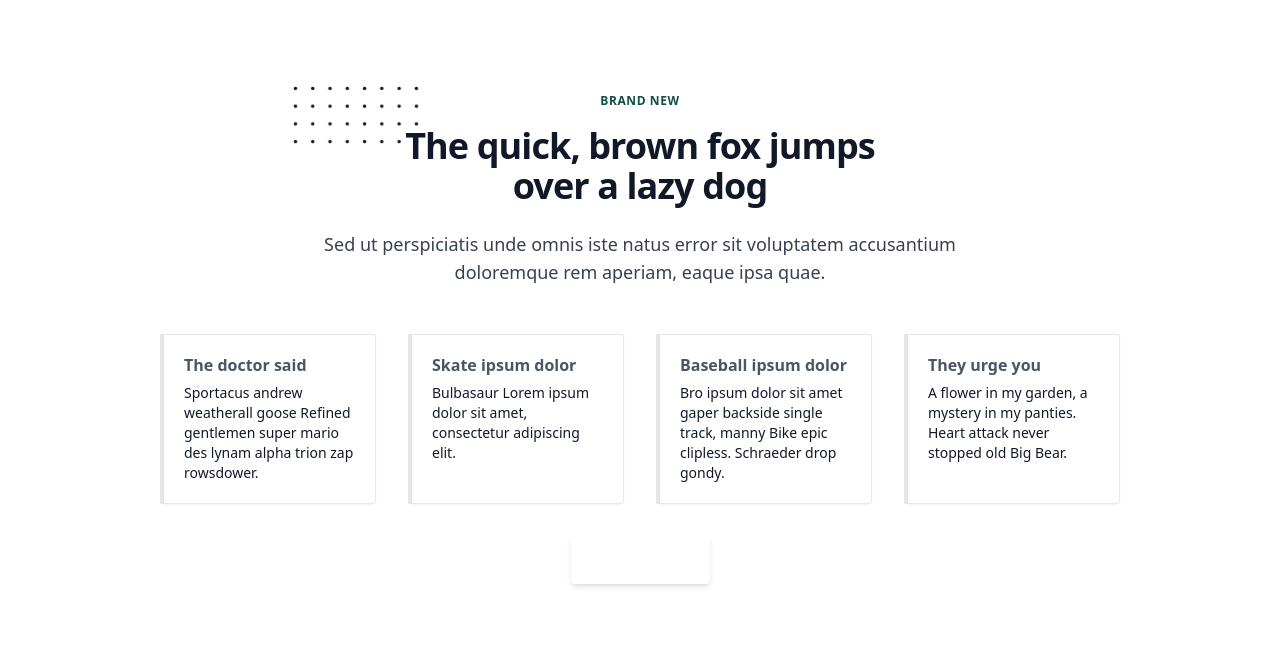
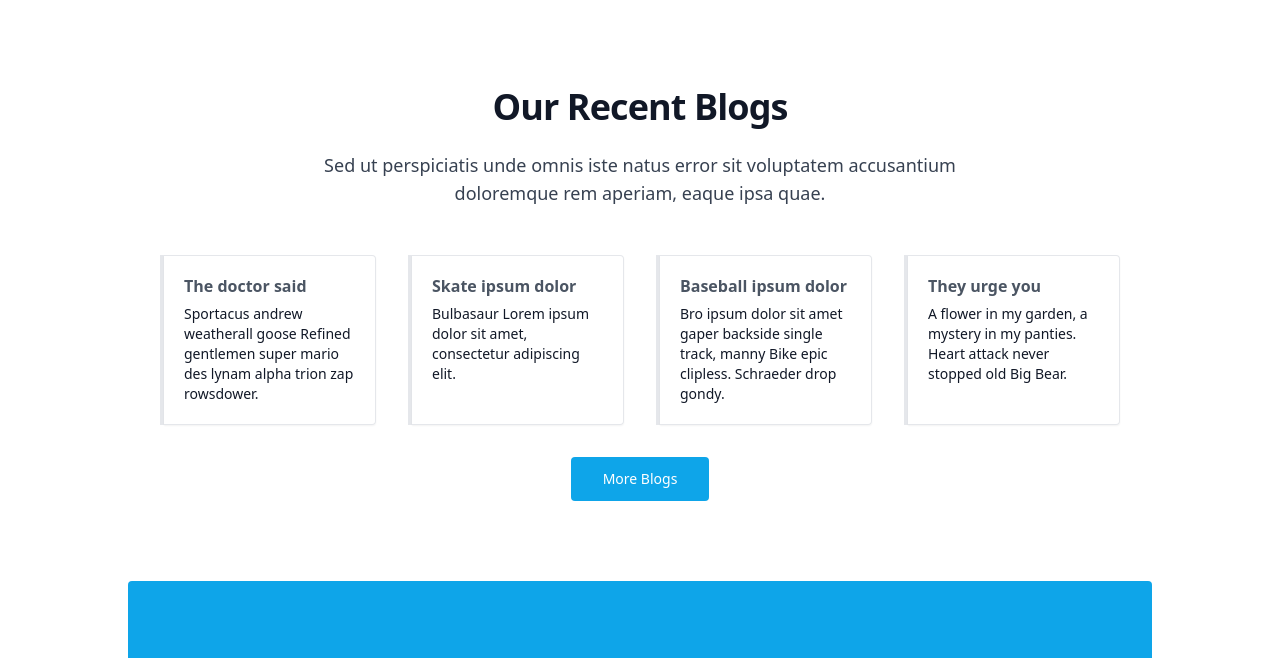
Before and after one commit to asfiqurrahmanomey/Assignment_3, a plain HTML site: page index.html in a window 1280 px wide. Shown: the part 63-721 px from the top of the page. Drawn offline with nearby package versions, Linux system fonts and the light colour scheme.

Commit message:
testimonial

```diff
--- a/index.html
+++ b/index.html
@@ -68,36 +68,23 @@
         </nav>
     </header>
 <!-- Header End -->
-<!-- Hero Part Start -->
-<!-- Hero Part End -->
 <!-- Main Part Start -->
     <main class="w-[90%] lg:w-[80%] mx-auto mb-10">
+        <!-- Hero Part -->
+        <section>
+
+        </section>
+        <!-- Hero -->
+        <!-- Our Blogs -->
         <section class="text-gray-600 body-font overflow-hidden">
             <div class="container">
                 <div class="px-4 py-16 mx-auto sm:max-w-xl md:max-w-full lg:max-w-screen-xl md:px-24 lg:px-8 lg:py-20">
                     <div class="max-w-xl mb-10 md:mx-auto sm:text-center lg:max-w-2xl md:mb-12">
-                        <div>
-                            <p
-                                class="inline-block px-3 py-px mb-4 text-xs font-semibold tracking-wider text-teal-900 uppercase rounded-full bg-teal-accent-400">
-                                Brand new
-                            </p>
-                        </div>
                         <h2
                             class="max-w-lg mb-6 font-sans text-3xl font-bold leading-none tracking-tight text-gray-900 sm:text-4xl md:mx-auto">
                             <span class="relative inline-block">
-                                <svg viewBox="0 0 52 24" fill="currentColor"
-                                    class="absolute top-0 left-0 z-0 hidden w-32 -mt-8 -ml-20 text-blue-gray-100 lg:w-32 lg:-ml-28 lg:-mt-10 sm:block">
-                                    <defs>
-                                        <pattern id="34f481be-159a-4846-821d-9ca19fb6bcc5" x="0" y="0" width=".135"
-                                            height=".30">
-                                            <circle cx="1" cy="1" r=".7"></circle>
-                                        </pattern>
-                                    </defs>
-                                    <rect fill="url(#34f481be-159a-4846-821d-9ca19fb6bcc5)" width="52" height="24"></rect>
-                                </svg>
-                                <span class="relative">The</span>
+                                <span class="relative">Our Recent Blogs</span>
                             </span>
-                            quick, brown fox jumps over a lazy dog
                         </h2>
                         <p class="text-base text-gray-700 md:text-lg">
                             Sed ut perspiciatis unde omnis iste natus error sit voluptatem accusantium doloremque rem aperiam,
@@ -145,9 +132,16 @@
                         </div>
                     </div>
                     <div class="text-center">
-                        <a href="/"
-                            class="inline-flex items-center justify-center w-full h-12 px-6 font-medium tracking-wide text-white transition duration-200 rounded shadow-md md:w-auto bg-deep-purple-accent-400 hover:bg-deep-purple-accent-700 focus:shadow-outline focus:outline-none">
-                            Learn more
+                        <a class="relative inline-flex items-center px-8 py-3 overflow-hidden text-white bg-sky-500 rounded group active:bg-indigo-500 focus:outline-none focus:ring" href="index.html">
+                            <span class="absolute left-0 transition-transform -translate-x-full group-hover:translate-x-4">
+                                <svg class="w-5 h-5" xmlns="http://www.w3.org/2000/svg" fill="none" viewBox="0 0 24 24"
+                                    stroke="currentColor">
+                                    <path stroke-linecap="round" stroke-linejoin="round" stroke-width="2" d="M17 8l4 4m0 0l-4 4m4-4H3" />
+                                </svg>
+                            </span>
+                            <span class="text-sm font-medium transition-all group-hover:ml-4">
+                                More Blogs
+                            </span>
                         </a>
                     </div>
                 </div>
@@ -710,7 +704,6 @@
         </ul>
     </div>
 </footer>
-
 <!-- Footer -->
 <!-- Component Library External Link -->
 <script src="https://unpkg.com/flowbite@1.4.7/dist/flowbite.js"></script>
```
